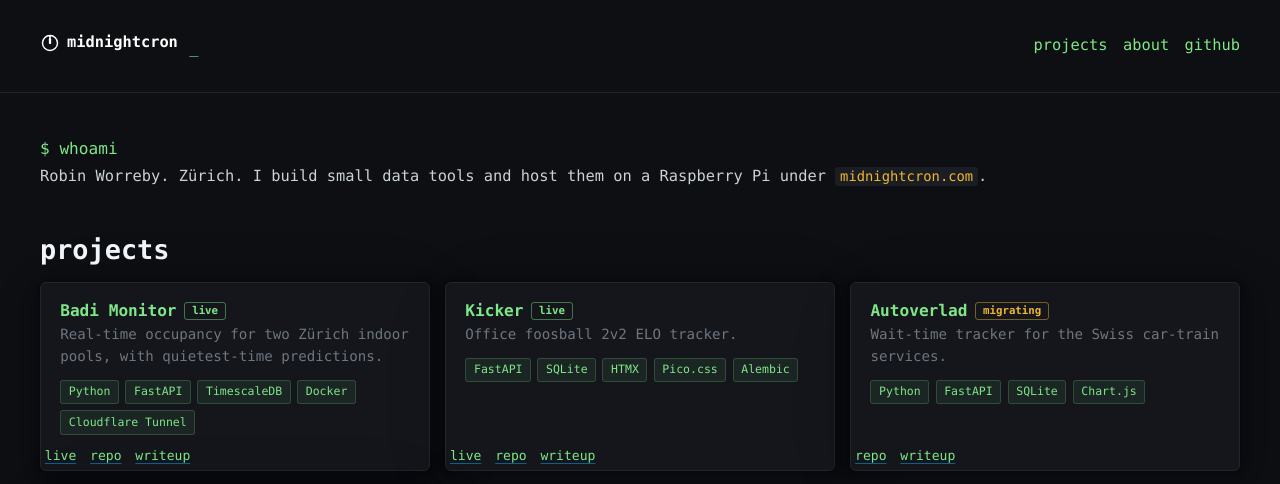
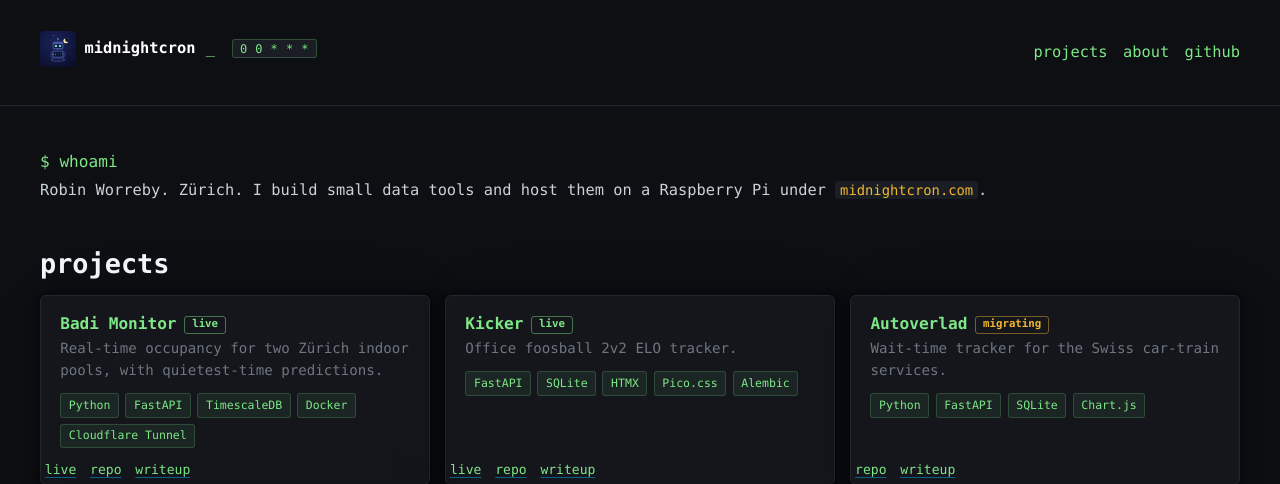
Before and after one commit to midnightcron/midnightcron.com, a FastAPI app: page / in a window 1280 px wide. Shown: the top 484 px of the page. Run offline with FastAPI, Linux system fonts and the light colour scheme; some libraries are stand-ins or nearby versions.

Commit message:
Use the real midnightcron robot logo, show 0 0 * * * on the page
Replaces the placeholder clock SVG with the actual midnightcron robot artwork (static/svg/midnightcron.svg, 512x512 source, browsers downscale). The same file is the favicon. Header now shows the robot at 36px before the wordmark.

The cron expression was only in the <title> tag until now, which means it showed in the browser tab but not anywhere on the rendered page. Adds a small green-bordered code chip ('0 0 * * *') next to the brand wordmark, hidden on viewports under 540px to keep the nav from wrapping. Identity is now readable on the page itself, not just in the tab.

Drops the old placeholder logo.svg.

```diff
--- a/app/static/css/site.css
+++ b/app/static/css/site.css
@@ -59,21 +59,46 @@ code {
   color: var(--pico-h1-color);
 }
 
-/* Brand mark: inline SVG clock + wordmark, vertically centered.
-   The SVG inherits currentColor from the link, so it shifts with the
-   theme automatically. */
+/* Brand mark: project logo + wordmark + visible cron tagline, all on one
+   row, vertically centered. The logo is the full-art midnightcron robot
+   under a moonlit sky (static/svg/midnightcron.svg); browsers downscale
+   it to header size and use the same file as the favicon. */
 .brand {
   display: inline-flex;
   align-items: center;
-  gap: 0.45rem;
+  gap: 0.55rem;
+  text-decoration: none;
 }
 
 .brand-logo {
   display: block;
   flex-shrink: 0;
-  /* Nudge optical alignment: monospace glyphs sit a hair higher than the
-     circle's vertical midpoint, so push the icon down by a fraction. */
-  margin-top: 1px;
+  border-radius: 4px;  /* softens the SVG's hard sky-blue rectangle edges */
+}
+
+.brand-wordmark {
+  color: var(--pico-h1-color);
+}
+
+/* Visible cron-expression chip next to the wordmark. Keeps the brand
+   identity ("midnightcron = the 0 0 * * * cron job") readable on the
+   page itself, not only in the browser tab title. */
+.brand-cron {
+  display: inline-block;
+  margin-left: 0.55rem;
+  padding: 0.1rem 0.45rem;
+  font-size: 0.78rem;
+  background: var(--pico-code-background-color);
+  color: var(--pico-primary);
+  border: 1px solid rgba(126, 231, 135, 0.25);
+  border-radius: 3px;
+  letter-spacing: 0.04em;
+}
+
+/* On narrow screens, drop the cron chip rather than wrapping the brand
+   onto two lines and squashing the nav. */
+@media (max-width: 540px) {
+  .brand-cron { display: none; }
 }
 
 .site-footer {
--- a/app/templates/base.html
+++ b/app/templates/base.html
@@ -5,7 +5,7 @@
   <meta name="viewport" content="width=device-width, initial-scale=1.0">
   <title>{% block title %}midnightcron{% endblock %} &middot; 0 0 * * *</title>
   <meta name="description" content="{% block description %}Personal hub for Robin Worreby's data and tooling projects.{% endblock %}">
-  <link rel="icon" type="image/svg+xml" href="{{ url_for('static', path='svg/logo.svg') }}">
+  <link rel="icon" type="image/svg+xml" href="{{ url_for('static', path='svg/midnightcron.svg') }}">
   <link rel="stylesheet" href="https://cdn.jsdelivr.net/npm/@picocss/pico@2/css/pico.min.css">
   <link rel="stylesheet" href="{{ url_for('static', path='css/site.css') }}?v={{ static_version }}">
 </head>
@@ -14,25 +14,15 @@
     <nav class="container">
       <ul>
         <li>
-          <strong>
-            <a href="/" class="brand">
-              {# Inline SVG keeps the logo on currentColor so it tracks the
-                 brand text color (white in dark mode) without an extra HTTP
-                 request. Same shape lives in static/svg/logo.svg, used as
-                 the favicon. #}
-              <svg class="brand-logo" viewBox="0 0 24 24" width="20" height="20"
-                   fill="none" stroke="currentColor"
-                   stroke-linecap="round" stroke-linejoin="round"
-                   stroke-width="1.75" aria-hidden="true">
-                <circle cx="12" cy="12" r="9"/>
-                <line x1="12" y1="12" x2="12" y2="4.5"/>
-                <line x1="12" y1="12" x2="12" y2="7.5" stroke-width="2.75"/>
-                <circle cx="12" cy="3.75" r="0.5" fill="currentColor"/>
-              </svg>
-              midnightcron
-            </a>
-          </strong>
-          <span class="prompt-cursor">_</span>
+          <a href="/" class="brand">
+            <img class="brand-logo"
+                 src="{{ url_for('static', path='svg/midnightcron.svg') }}"
+                 alt=""
+                 aria-hidden="true"
+                 width="36" height="36">
+            <strong class="brand-wordmark">midnightcron</strong><span class="prompt-cursor">_</span>
+            <code class="brand-cron" aria-label="midnight every day">0 0 * * *</code>
+          </a>
         </li>
       </ul>
       <ul>
```
Also changed, not shown: app/static/svg/logo.svg (deleted), app/static/svg/midnightcron.svg (added).
